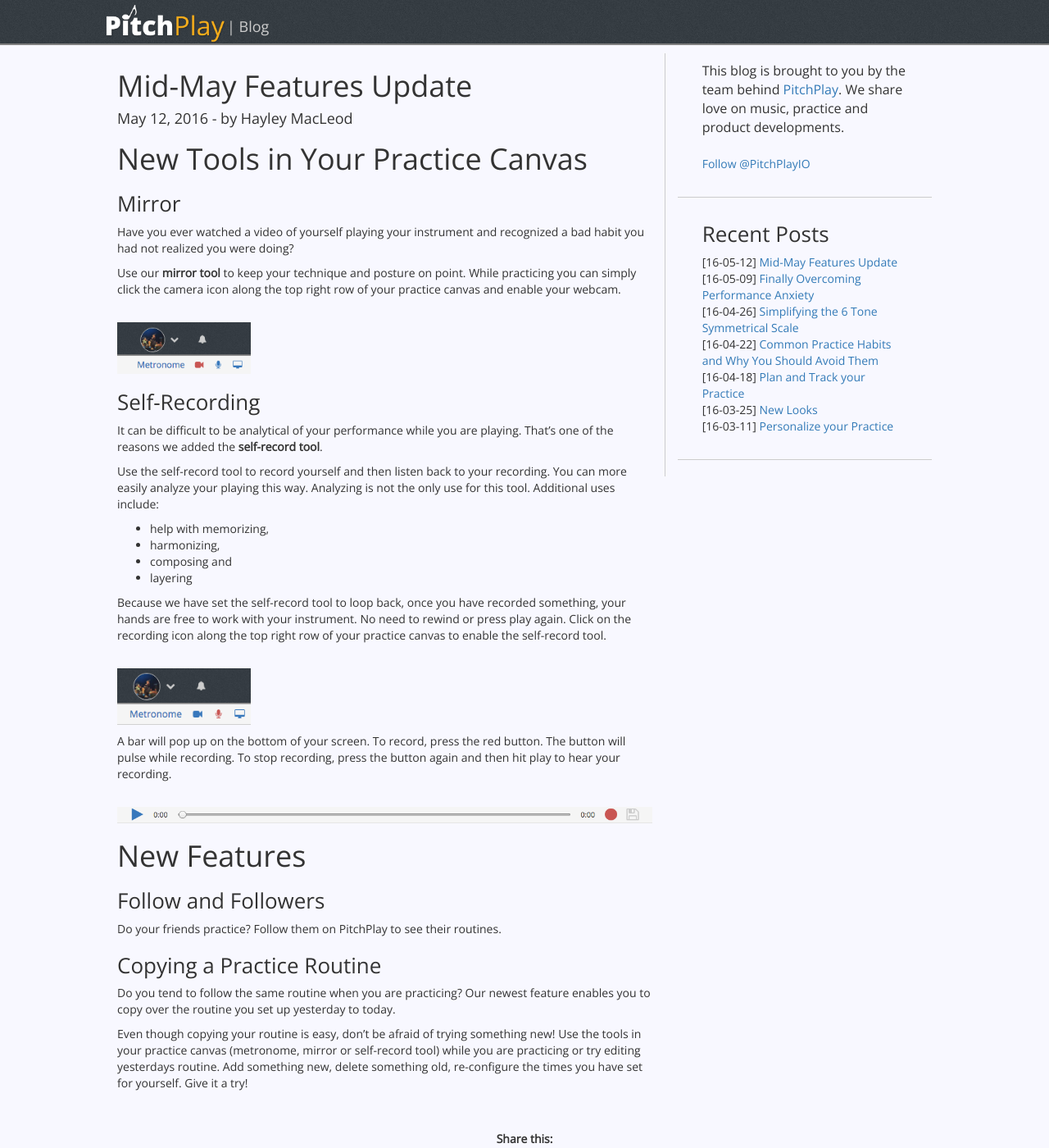
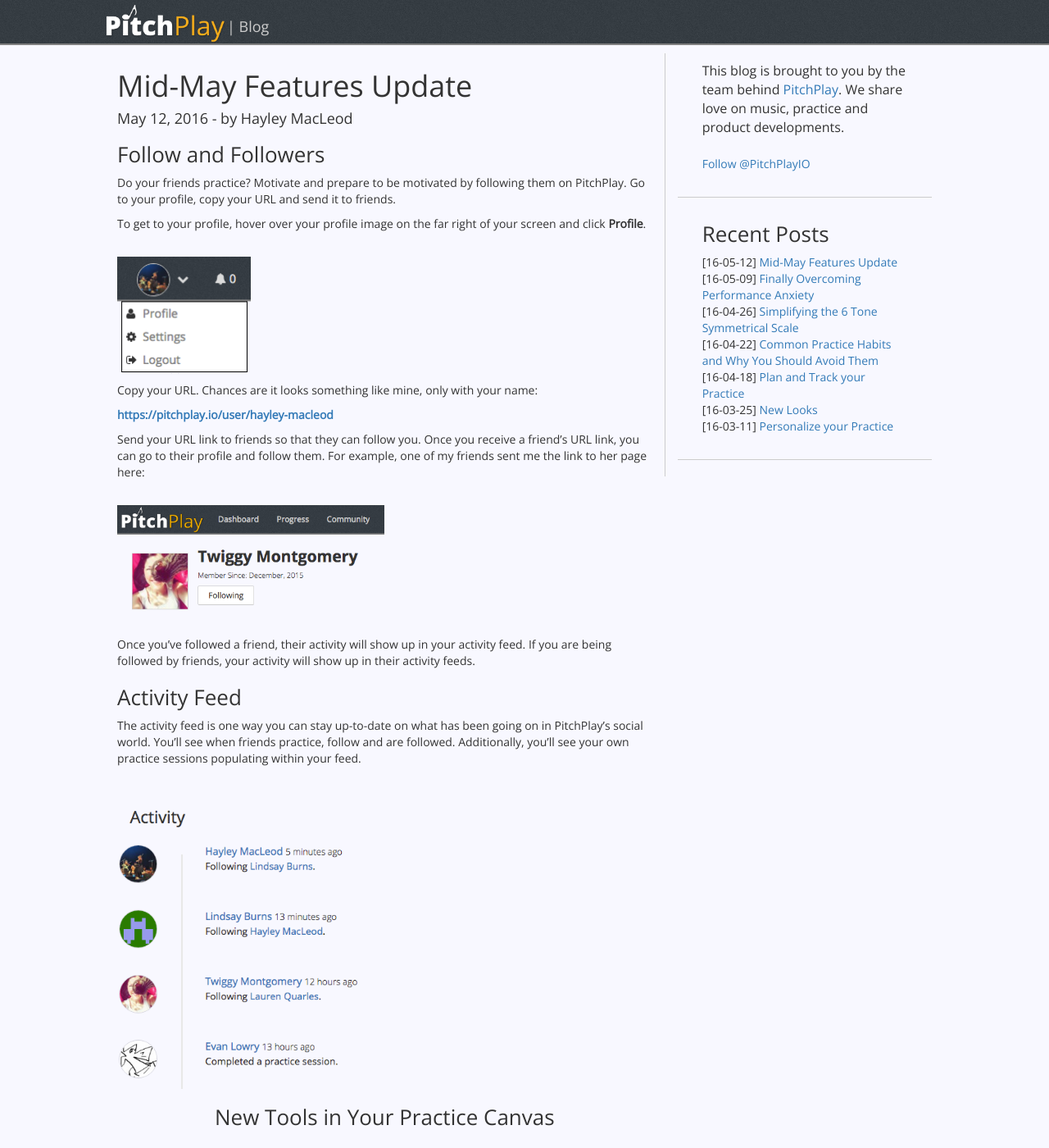
Before and after one commit to pitchplay/blog-content, a Jekyll site: the page built from _posts/2016-05-12-Look-Record-Copy.md, in a window 1280 px wide and 1400 px high. Shown: the whole window at 82% size. Built offline with Jekyll 4.4.1, drawn with Linux system fonts in a browser that asks for light colours; nearby versions of some CDN libraries; a script that is not in the unit is left out; comment, search, counter and statistics services are not loaded; some of the changed text lies outside the part shown.

Commit message:
added another image, hemming way text edits

```diff
--- a/_posts/2016-05-12-Look-Record-Copy.md
+++ b/_posts/2016-05-12-Look-Record-Copy.md
@@ -4,30 +4,54 @@
 author: "Hayley MacLeod"
 categories: pitchplay
 ---
-# New Tools in Your Practice Canvas
 
-## Mirror
+## Follow and Followers
 
-Have you ever watched a video of yourself playing your instrument and recognized a bad habit you had not realized you
-were doing?
+Do your friends practice? Motivate and prepare to be motivated by following them on PitchPlay. Go to your profile, copy your URL and send it to friends.
 
-Use our __mirror tool__ to keep your technique and posture on point. While practicing you
-can simply click the camera icon along the top right row of your practice canvas and enable your webcam.
+To get to your profile, hover over your profile image on the far right of your screen and click __Profile__.
+
+![](/assets/img/2016-05-13/gotoprofile.png){:width="25%"}
+
+Copy your URL. Chances are it looks something like mine, only with your name:
+
+__[https://pitchplay.io/user/hayley-macleod](https://pitchplay.io/user/hayley-macleod)__
+
+Send your URL link to friends so that they can follow you. Once you receive a friend's URL link, you can go to their profile and follow them. For example, one of my friends sent me the link to her page here:
+
+![](/assets/img/2016-05-13/twiggy.png){:width="50%"}
+
+Once you've followed a friend, their activity will show up in your activity feed. If you are being followed by friends, your activity will show up in their activity feeds.
+
+## Activity Feed
+
+The activity feed is one way you can stay up-to-date on what has been going on in PitchPlay's social world. You'll see when friends practice, follow and are followed. Additionally, you'll see your own practice sessions populating within your feed.
+
+![](/assets/img/2016-05-13/activityfeed.png){:width="50%"}
+
+## <center> New Tools in Your Practice Canvas
+
+### Mirror
+
+Have you ever watched a video of yourself playing your instrument and recognized a bad habit?
+
+Use our __mirror tool__ to keep your technique and posture on point. While in the practice canvas, you can click the camera icon along the top right row and enable your webcam.
 
 ![](/assets/img/2016-05-13/mirror.png){:width="25%"}
 
-## Self-Recording
+
+### Self-Recording
 
 It can be difficult to be analytical of your performance while you are playing. That's one of the reasons we added the __self-record tool__.
 
-Use the self-record tool to record yourself and then listen back to your recording. You can more easily analyze your playing this way. Analyzing is not the only use for this tool. Additional uses include:
+Use the self-record tool to record yourself and then listen back to your recording. Analyzing is not the only use for this tool. Additional uses include:
 
 * help with memorizing,
 * harmonizing,
 * composing and
 * layering
 
-Because we have set the self-record tool to loop back, once you have recorded something, your hands are free to work with your instrument. No need to rewind or press play again. Click on the recording icon along the top right row of your practice canvas to enable the self-record tool.
+Because we have set the self-record tool to loop back, your hands are free to work with your instrument. No need to rewind or press play again. Along the top right row of your practice canvas, click the recording icon to enable the self-record tool.
 
 ![](/assets/img/2016-05-13/record.png){:width="25%"}
 
@@ -35,15 +59,5 @@
 
 ![](/assets/img/2016-05-13/recordbar.png){:width="100%"}
 
-# New Features
-
-## Follow and Followers
-
-Do your friends practice? Follow them on PitchPlay to see their routines.
-
-
-## Copying a Practice Routine
-
-Do you tend to follow the same routine when you are practicing? Our newest feature enables you to copy over the routine you set up yesterday to today.
-
-Even though copying your routine is easy, don't be afraid of trying something new! Use the tools in your practice canvas (metronome, mirror or self-record tool) while you are practicing or try editing yesterdays routine. Add something new, delete something old, re-configure the times you have set for yourself. Give it a try!
+---
+Are there any practice tools you feel are missing from your practice canvas? Let us know what tools you would like to see!
```
Also changed, not shown: assets/img/2016-05-13/gotoprofile.png.
